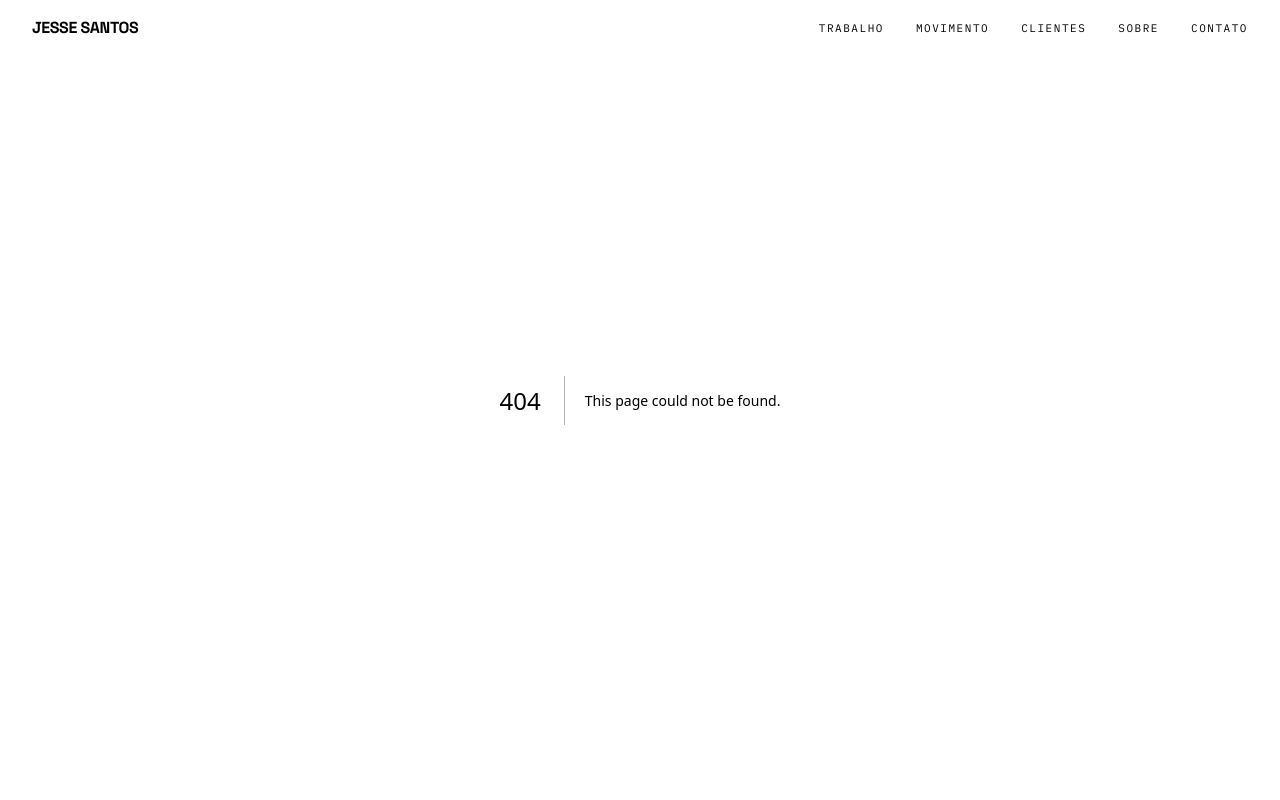
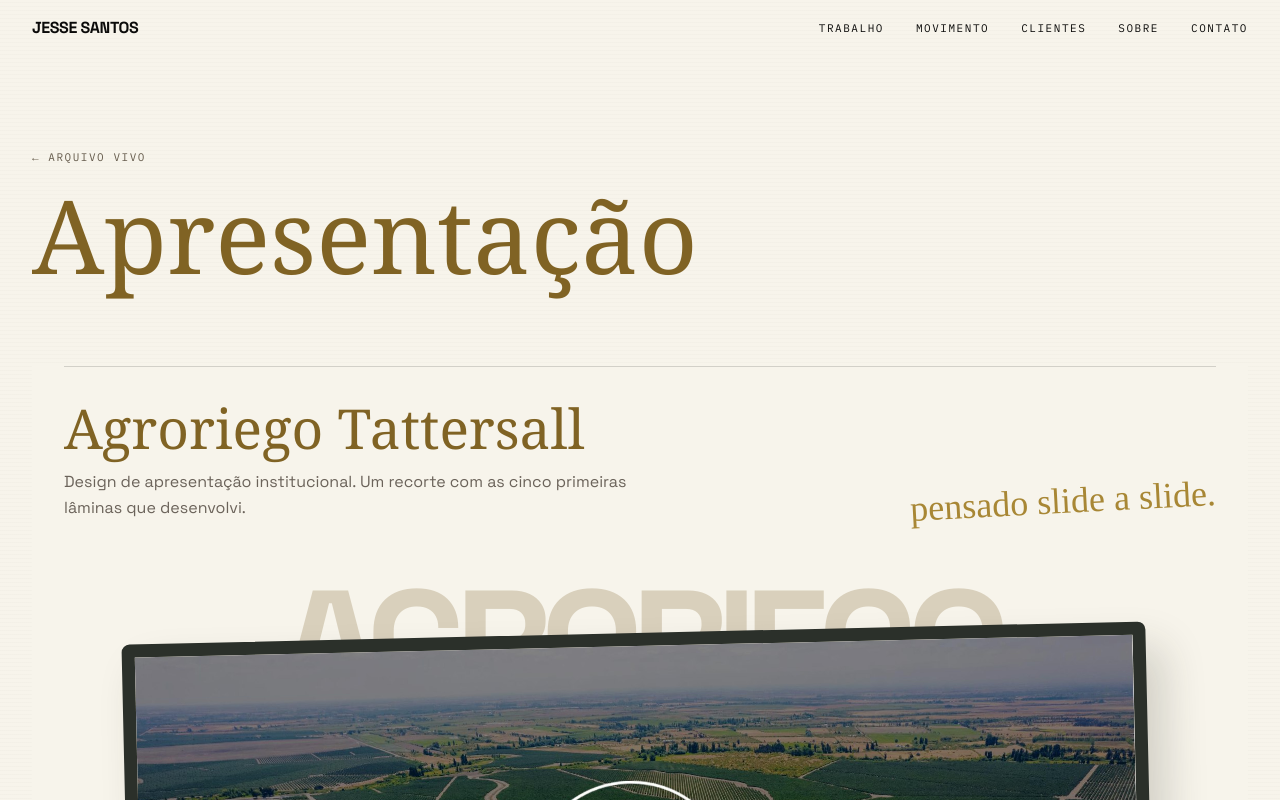
Before and after one commit to jessdesigner21/jesse-santos-portfolio, a Next.js app in the folder jesse-santos/: page /work/grupo-tattersall/apresentacao in a window 1280 px wide. Before the commit this address had no page. Shown: the top 800 px of the page. Built offline with nearby package versions, Linux system fonts and the light colour scheme; a web font is replaced by a local one.

Commit message:
Organizar Arquivo Vivo em quatro coleções editoriais

```diff
--- a/jesse-santos/app/globals.css
+++ b/jesse-santos/app/globals.css
@@ -115,21 +115,12 @@ body {
   );
 }
 
-.archive-section {
-  margin-top: clamp(3.75rem, 8vw, 7rem);
-  scroll-margin-top: 6rem;
-}
-
-#agroriego-recorte {
-  scroll-margin-top: 7rem;
-}
-
 .archive-heading {
   margin-top: 0.5rem;
-  font-family: var(--font-serif);
-  font-size: clamp(2.2rem, 4.3vw, 4.5rem);
-  font-style: italic;
-  letter-spacing: -0.045em;
+  font-family: "hey-eloise", var(--font-serif);
+  font-size: clamp(2.1rem, 4.3vw, 4.5rem);
+  font-weight: 400;
+  color: #806324;
   line-height: 1.05;
 }
 
@@ -147,12 +138,6 @@ body {
 
 .archive-arrow:hover {
   background-color: #e9dfcd;
-}
-
-.archive-link {
-  border-bottom: 1px solid #a88735;
-  font-size: 0.875rem;
-  padding-bottom: 0.25rem;
 }
 
 .archive-slide {
@@ -192,7 +177,6 @@ body {
 .archive-prints {
   display: grid;
   gap: clamp(3.75rem, 9vw, 8rem);
-  margin-top: clamp(4.5rem, 12vw, 10rem);
 }
 
 .archive-print {
@@ -200,6 +184,8 @@ body {
   align-items: center;
   gap: clamp(1.5rem, 5vw, 5rem);
   scroll-margin-top: 6rem;
+  border-top: 1px solid #a8873545;
+  padding-top: clamp(1.5rem, 3vw, 3rem);
 }
 
 .archive-diptych {
@@ -286,3 +272,73 @@ body {
     margin-top: 0;
   }
 }
+
+.archive-index {
+  border-top: 1px solid #a8873545;
+}
+
+.archive-index li {
+  scroll-margin-top: 6rem;
+  border-bottom: 1px solid #a8873545;
+}
+
+.archive-index-link {
+  display: flex;
+  align-items: center;
+  justify-content: space-between;
+  gap: 1rem;
+  padding-block: clamp(0.75rem, 2vw, 1.5rem);
+  transition: background-color 250ms ease;
+}
+
+.archive-index-link:hover,
+.archive-index-link:focus-visible {
+  background-color: #a8873512;
+}
+
+.archive-work-title,
+.archive-collection-title,
+.archive-collection-link {
+  font-family: "hey-eloise", var(--font-serif);
+  font-weight: 400;
+  color: #806324;
+}
+
+.archive-work-title {
+  font-size: clamp(1.85rem, 3.5vw, 3.5rem);
+  line-height: 1.05;
+}
+
+.archive-collection-title {
+  margin-top: 1rem;
+  font-size: clamp(3rem, 8vw, 7.5rem);
+  line-height: 1;
+}
+
+.archive-collection-header {
+  margin-bottom: clamp(2rem, 5vw, 4.5rem);
+}
+
+.archive-series {
+  margin-top: 2rem;
+  border-top: 1px solid #a8873545;
+  padding-top: clamp(1rem, 3vw, 2rem);
+}
+
+.archive-collection-nav {
+  display: flex;
+  flex-wrap: wrap;
+  gap: 0.75rem 2.5rem;
+  margin-top: clamp(3.5rem, 8vw, 7rem);
+  border-top: 1px solid #a8873545;
+  padding-top: 1.25rem;
+}
+
+.archive-collection-link {
+  font-size: clamp(1.55rem, 3vw, 2.25rem);
+}
+
+.archive-collection-link:hover {
+  text-decoration: underline;
+  text-underline-offset: 0.22em;
+}
--- /dev/null
+++ b/jesse-santos/app/work/[slug]/[collection]/page.tsx
@@ -0,0 +1,51 @@
+import type { Metadata } from "next";
+import Link from "next/link";
+import { notFound } from "next/navigation";
+import { ArchiveCollection, archiveCollections, archivePath, archiveSlug } from "@/components/ArchiveShowcase";
+
+type CollectionPageProps = {
+  params: Promise<{ slug: string; collection: string }>;
+};
+
+export function generateStaticParams() {
+  return archiveCollections.map(({ slug }) => ({ slug: archiveSlug, collection: slug }));
+}
+
+async function getCollection(params: CollectionPageProps["params"]) {
+  const { slug, collection } = await params;
+  if (slug !== archiveSlug) notFound();
+
+  const selected = archiveCollections.find((entry) => entry.slug === collection);
+  if (!selected) notFound();
+  return selected;
+}
+
+export async function generateMetadata({ params }: CollectionPageProps): Promise<Metadata> {
+  const selected = await getCollection(params);
+  return { title: `${selected.title} · Arquivo Vivo — Jesse Santos` };
+}
+
+export default async function CollectionPage({ params }: CollectionPageProps) {
+  const selected = await getCollection(params);
+
+  return (
+    <article className="archive-showcase bg-[#F7F4EB] px-5 pb-24 pt-28 text-[#24221F] md:px-8 md:pt-36">
+      <div className="mx-auto max-w-[1376px]">
+        <header className="archive-collection-header">
+          <Link href={archivePath} className="editorial-num inline-block text-[#655b4c]">
+            ← Arquivo Vivo
+          </Link>
+          <h1 className="archive-collection-title">{selected.title}</h1>
+        </header>
+        <ArchiveCollection collection={selected.slug} />
+        <nav aria-label="Outras coleções" className="archive-collection-nav">
+          {archiveCollections.filter(({ slug }) => slug !== selected.slug).map(({ slug, title }) => (
+            <Link key={slug} href={`${archivePath}/${slug}`} className="archive-collection-link">
+              {title} <span aria-hidden="true">↗</span>
+            </Link>
+          ))}
+        </nav>
+      </div>
+    </article>
+  );
+}
--- a/jesse-santos/app/work/[slug]/page.tsx
+++ b/jesse-santos/app/work/[slug]/page.tsx
@@ -6,7 +6,7 @@ import { projects, getProjectBySlug } from "@/data/projects";
 import ProjectCover from "@/components/ProjectCover";
 import ProjectAccentSetter from "@/components/ProjectAccentSetter";
 import ProjectGallery from "@/components/ProjectGallery";
-import ArchiveShowcase from "@/components/ArchiveShowcase";
+import ArchiveShowcase, { archiveSlug } from "@/components/ArchiveShowcase";
 import VideoPlayer from "@/components/VideoPlayer";
 
 export function generateStaticParams() {
@@ -39,16 +39,18 @@ export default async function ProjectPage({
   const index = projects.findIndex((p) => p.slug === project.slug);
   const next = projects[(index + 1) % projects.length];
   const isPride = project.slug === "falas-de-orgulho";
-  const isArchive = project.slug === "grupo-tattersall";
+  const isArchive = project.slug === archiveSlug;
 
   return (
     <article className="pt-28 md:pt-36 pb-24">
       <ProjectAccentSetter color={project.accentColor} />
 
-      <header className="px-5 md:px-8">
+      <header className={isArchive ? "mx-auto max-w-[1440px] px-5 md:px-8" : "px-5 md:px-8"}>
+        {!isArchive && (
           <p className="editorial-num text-graphite mb-4">
             {String(index + 1).padStart(2, "0")} / {String(projects.length).padStart(2, "0")}
           </p>
+        )}
         <h1
           style={isPride || isArchive ? { fontFamily: '"hey-eloise", cursive' } : undefined}
           className={
@@ -60,12 +62,16 @@ export default async function ProjectPage({
           {project.title}
         </h1>
 
+        {isArchive ? (
+          <p className="mt-4 max-w-xl font-serif text-xl italic leading-snug">{project.description}</p>
+        ) : (
           <div className="flex flex-wrap gap-x-8 gap-y-2 mt-6 editorial-num text-graphite">
             {project.client && <span>Cliente — {project.client}</span>}
             {project.year && <span>Ano — {project.year}</span>}
             <span>Disciplina — {project.discipline.join(", ")}</span>
             {project.role && <span>Papel — {project.role}</span>}
           </div>
+        )}
 
         {project.challenge && (
           <p className="font-serif italic text-2xl md:text-3xl max-w-2xl mt-10">
@@ -75,7 +81,7 @@ export default async function ProjectPage({
       </header>
 
       {isArchive && project.cover ? (
-        <ArchiveShowcase cover={project.cover} description={project.description} />
+        <ArchiveShowcase cover={project.cover} />
       ) : (
         <>
         <div className={isPride ? "mt-16 px-5 md:px-8" : "mt-16"}>
--- a/jesse-santos/components/AgroriegoShowcase.tsx
+++ b/jesse-santos/components/AgroriegoShowcase.tsx
@@ -88,12 +88,9 @@ export default function AgroriegoShowcase() {
           className="flex flex-wrap items-end justify-between gap-6 border-t border-black/15 pt-6"
         >
           <div>
-            <p className="editorial-num uppercase tracking-widest text-black/50">
-              01 / Recortes do arquivo
-            </p>
             <h2
               id="agroriego-recorte"
-              className="mt-4 font-serif italic text-[clamp(2rem,4vw,4.5rem)] leading-[1.05] tracking-[-0.045em]"
+              className="archive-heading"
             >
               Agroriego Tattersall
             </h2>
--- a/jesse-santos/components/ArchiveShowcase.tsx
+++ b/jesse-santos/components/ArchiveShowcase.tsx
@@ -1,4 +1,5 @@
 import Image from "next/image";
+import Link from "next/link";
 import AgroriegoShowcase from "./AgroriegoShowcase";
 import ArchiveCarousel from "./ArchiveCarousel";
 
@@ -66,29 +67,59 @@ const videos = [
   { slug: "nueva-identidad", title: "Nueva Identidad", caption: "Vídeo de apresentação de uma nova identidade visual." },
 ];
 
-export default function ArchiveShowcase({ cover, description }: { cover: string; description: string }) {
+export const archiveSlug = "grupo-tattersall";
+export const archivePath = `/work/${archiveSlug}`;
+
+export const archiveCollections = [
+  { slug: "apresentacao", title: "Apresentação", subtitle: "Agroriego Tattersall", anchor: "agroriego-recorte" },
+  { slug: "pecas-graficas", title: "Peças gráficas", subtitle: "Pendões e pins", anchor: "alpha-ados" },
+  { slug: "videos", title: "Vídeos", subtitle: "Institucional, depoimento e identidade", anchor: "arquivo-video" },
+  { slug: "reels", title: "Reels", subtitle: "Centro Luminus e Fabrimetal", anchor: "arquivo-reels" },
+] as const;
+
+type Collection = (typeof archiveCollections)[number]["slug"];
+
+export default function ArchiveShowcase({ cover }: { cover: string }) {
   return (
-    <div className="archive-showcase mt-12 bg-[#F7F4EB] text-[#24221F]">
-      <div className="mx-auto max-w-[1440px] px-5 md:px-8">
-        <div className="relative aspect-[8/5] overflow-hidden bg-[#E9DFCD]">
-          <Image src={cover} alt="Pendões da campanha Alpha/ADOs ao lado de um mockup dos pins Biogreen" fill preload sizes="(max-width: 1440px) 96vw, 1376px" />
-        </div>
-        <div className="mt-8 flex flex-wrap items-end justify-between gap-6 md:mt-12">
-          <p className="max-w-2xl font-serif text-xl italic leading-snug md:text-3xl">{description}</p>
-          <nav aria-label="Seções do Arquivo Vivo" className="flex flex-wrap gap-x-5 gap-y-3">
-            <a href="#agroriego-recorte" className="archive-link">Apresentação</a>
-            <a href="#alpha-ados" className="archive-link">Peças gráficas</a>
-            <a href="#arquivo-video" className="archive-link">Vídeos</a>
-            <a href="#arquivo-reels" className="archive-link">Reels</a>
+    <div className="archive-showcase mx-auto mt-8 grid max-w-[1440px] items-start gap-8 px-5 md:mt-12 md:px-8 lg:grid-cols-[minmax(0,4fr)_minmax(0,5fr)] lg:gap-14">
+      <nav aria-label="Coleções do Arquivo Vivo">
+        <ul className="archive-index">
+          {archiveCollections.map(({ slug, title, subtitle, anchor }) => (
+            <li key={slug} id={anchor}>
+              <Link href={`${archivePath}/${slug}`} className="archive-index-link">
+                <span>
+                  <span className="archive-work-title block">{title}</span>
+                  <span className="mt-1 block text-sm text-[#655b4c]">{subtitle}</span>
+                </span>
+                <span className="text-2xl text-[#806324]" aria-hidden="true">↗</span>
+              </Link>
+            </li>
+          ))}
+        </ul>
       </nav>
+      <div className="relative aspect-[8/5] bg-[#E9DFCD]">
+        <Image src={cover} alt="Pendões da campanha Alpha/ADOs ao lado de um mockup dos pins Biogreen" fill preload sizes="(max-width: 1024px) 94vw, 50vw" />
       </div>
     </div>
+  );
+}
 
-      <AgroriegoShowcase />
+export function ArchiveCollection({ collection }: { collection: Collection }) {
+  switch (collection) {
+    case "apresentacao":
+      return <AgroriegoShowcase />;
+    case "pecas-graficas":
+      return <Prints />;
+    case "videos":
+      return <Videos />;
+    case "reels":
+      return <Reels />;
+  }
+}
 
-      <div className="mx-auto max-w-[1440px] px-5 md:px-8">
-        <section id="arquivo-video" aria-labelledby="arquivo-video-title" className="archive-section">
-          <h2 id="arquivo-video-title" className="archive-heading">Em movimento</h2>
+function Videos() {
+  return (
+    <section aria-label="Vídeos do Arquivo Vivo">
       <div className="archive-videos">
         {videos.map(({ slug, title, caption, landscape }) => (
           <figure key={slug} className={landscape ? "archive-video-lead" : "archive-video-portrait"}>
@@ -106,14 +137,18 @@ export default function ArchiveShowcase({ cover, description }: { cover: string;
               <a href={`${media}/${slug}.mp4`}>Abrir vídeo de {title}</a>
             </video>
             <figcaption className="mt-4">
-                  <h3 className="font-serif text-[clamp(1.6rem,3vw,2.8rem)] italic leading-tight">{title}</h3>
+              <h2 className="archive-work-title">{title}</h2>
               <p className="mt-1 text-sm text-[#655b4c]">{caption}</p>
             </figcaption>
           </figure>
         ))}
       </div>
     </section>
+  );
+}
 
+function Prints() {
+  return (
     <div className="archive-prints">
       {printProjects.map((project) => (
         <section key={project.id} id={project.id} aria-labelledby={`${project.id}-title`} className="archive-print">
@@ -133,13 +168,16 @@ export default function ArchiveShowcase({ cover, description }: { cover: string;
         </section>
       ))}
     </div>
+  );
+}
 
-        <section id="arquivo-reels" aria-labelledby="arquivo-reels-title" className="archive-section">
-          <h2 id="arquivo-reels-title" className="archive-heading">Reels</h2>
+function Reels() {
+  return (
+    <section aria-label="Séries de Reels">
       <p className="mt-3 text-[#655b4c]">Edição por Jesse Santos · Assista no Instagram</p>
       {reelSeries.map(({ title, account, reels }) => (
-            <div key={account} className="mt-9 md:mt-12">
-              <h3 className="font-serif text-2xl italic md:text-3xl">{title}</h3>
+        <div key={account} className="archive-series">
+          <h2 className="archive-work-title">{title}</h2>
           <ul className="archive-reels">
             {reels.map(({ id, title: reelTitle }) => (
               <li key={id}>
@@ -169,7 +207,5 @@ export default function ArchiveShowcase({ cover, description }: { cover: string;
         </div>
       ))}
     </section>
-      </div>
-    </div>
   );
 }
```
Lines whose indentation alone changed are shown as unchanged.
